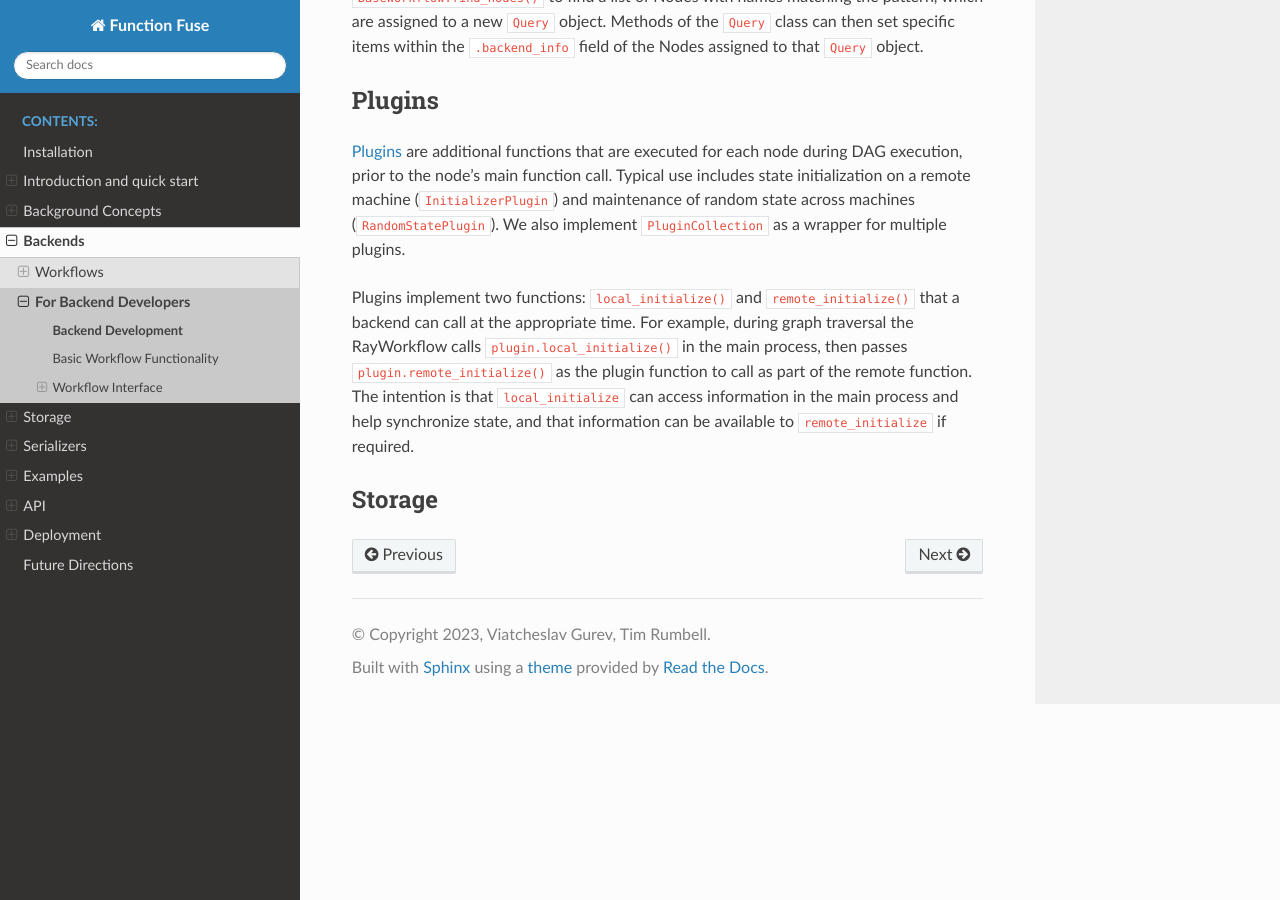
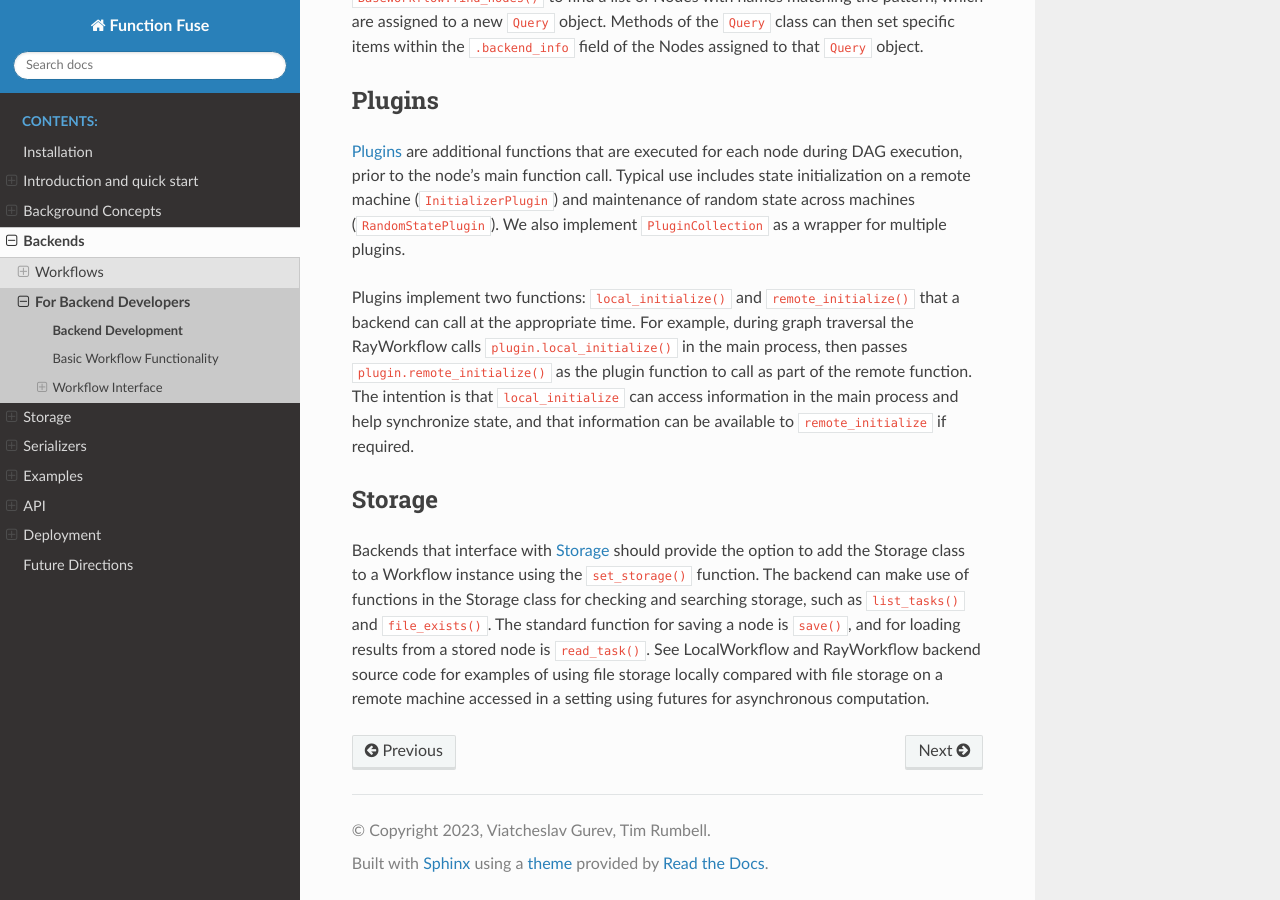
Before and after one commit to IBM/functionfuse, a Sphinx documentation site: the page built from docsrc/source/backends/developers.rst, in a window 1280 px wide and 900 px high, scrolled down 1205 px. Built offline with Sphinx 7.4.7 and the Read the Docs theme 2.0.0, drawn with Linux system fonts in a browser that asks for light colours; pages that are not in the unit, such as notebooks, are missing from menus.

Commit message:
Small docs update

```diff
--- a/docsrc/source/backends/developers.rst
+++ b/docsrc/source/backends/developers.rst
@@ -74,3 +74,13 @@ information can be available to ``remote_initialize`` if required.
 
 Storage
 --------
+
+Backends that interface with :ref:`storage/storage:Storage` should provide the
+option to add the Storage class to a Workflow instance using the
+``set_storage()`` function. The backend can make use of functions in the
+Storage class for checking and searching storage, such as ``list_tasks()`` and
+``file_exists()``. The standard function for saving a node is ``save()``, and
+for loading results from a stored node is ``read_task()``. See LocalWorkflow
+and RayWorkflow backend source code for examples of using file storage locally
+compared with file storage on a remote machine accessed in a setting using
+futures for asynchronous computation.
--- a/docsrc/source/background/bigdata.rst
+++ b/docsrc/source/background/bigdata.rst
@@ -9,7 +9,7 @@ solutions may need to be tailored to the specifics of the targeted platform.
 A typical problem encountered is an Out-of-Memory error, where either a data
 array is so large that it does not fit into the memory of an individual machine,
 or a memory-intensive sequence of operations must be performed. Existing
-solutions to these types of problems include software like
+solutions to these types of problems include
 `Apache Hadoop <https://hadoop.apache.org/>`_, which
 utilizes distributed file systems for working with data across multiple machines.
 Data is then processed using a MapReduce programming model, where chunks of
```
Also changed, not shown: docsrc/source/futuredirections/futuredirections.rst (+9 -1 lines).
